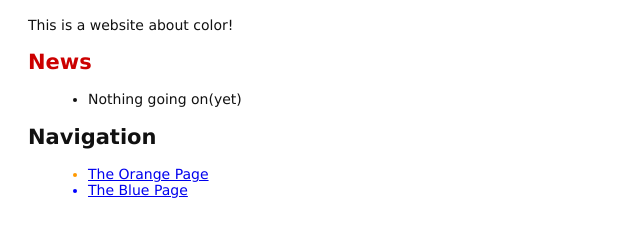
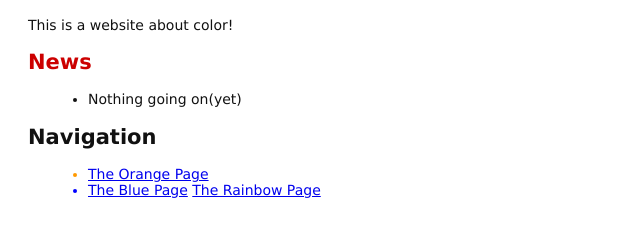
Before and after one commit to johnshao89/Git-Learning, a plain HTML site: page index.html in a window 1280 px wide. Shown: the part 82-318 px from the top of the page, without its empty margins (0-640 px from the left). Drawn offline with Linux system fonts and the light colour scheme.

Commit message:
Link index.html to rainbow.html

```diff
--- a/index.html
+++ b/index.html
@@ -20,6 +20,7 @@
     </li>
     <li style="color:#00f">
         <a href="blue.html">The Blue Page</a>
+        <a href="rainbow.html">The Rainbow Page</a>
     </li>
 </ul>
 </body>
```
